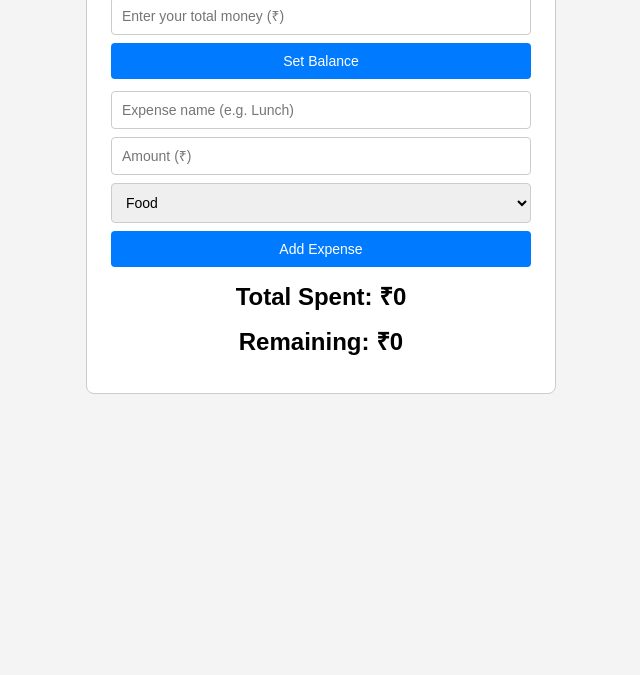
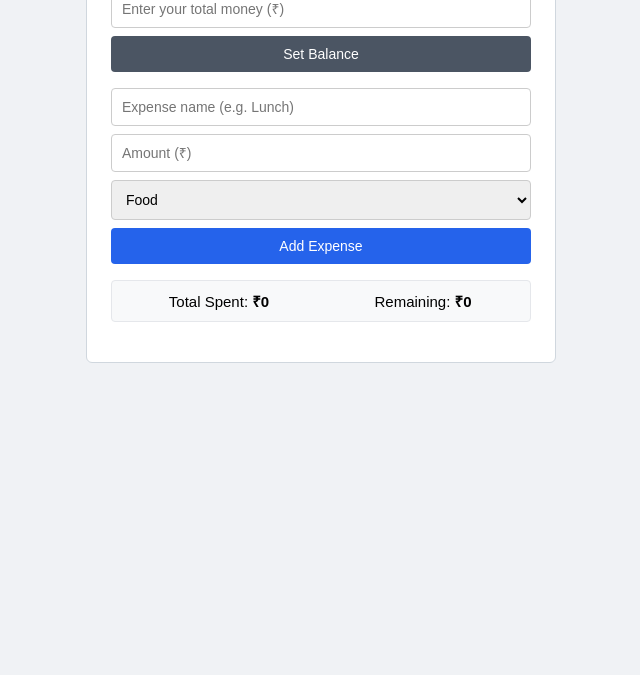
Before and after one commit to harshitraj0073-star/webdev-assignment, a plain HTML site: page index.html in a window 1280 px wide. Shown: the part 125-800 px from the top of the page, without its empty margins (319-959 px from the left). Drawn offline with Linux system fonts and the light colour scheme.

Commit message:
Polish summary grid and button styling

```diff
--- a/index.html
+++ b/index.html
@@ -29,8 +29,10 @@
             <button type="submit">Add Expense</button>
         </form>
 
-        <h2>Total Spent: ₹<span id="totalAmount">0</span></h2>
-        <h2>Remaining: ₹<span id="remainingAmount">0</span></h2>
+        <div class="summary">
+            <p>Total Spent: <strong>₹<span id="totalAmount">0</span></strong></p>
+            <p>Remaining: <strong>₹<span id="remainingAmount">0</span></strong></p>
+        </div>
 
         <ul id="expenseList"></ul>
     </div>
--- a/style.css
+++ b/style.css
@@ -1,6 +1,6 @@
 body {
     font-family: Arial, sans-serif;
-    background-color: #f4f4f4;
+    background-color: #f0f2f5;
     padding: 40px 20px;
 }
 
@@ -9,15 +9,17 @@ body {
     max-width: 420px;
     margin: auto;
     padding: 24px;
-    border: 1px solid #ccc;
-    border-radius: 8px;
+    border: 1px solid #d0d7de;
+    border-radius: 6px;
     display: grid;
-    gap: 12px;
+    gap: 16px;
 }
 
-h1, h2 {
+h1 {
     text-align: center;
     margin: 0;
+    font-size: 22px;
+    color: #222;
 }
 
 .balance-box, form {
@@ -33,14 +35,38 @@ input, select, button {
 }
 
 button {
-    background-color: #007bff;
+    background-color: #2563eb;
     color: white;
     border: none;
     cursor: pointer;
 }
 
 button:hover {
-    background-color: #0056b3;
+    background-color: #1d4ed8;
+}
+
+#setBalanceBtn {
+    background-color: #4b5563;
+}
+
+#setBalanceBtn:hover {
+    background-color: #374151;
+}
+
+.summary {
+    display: grid;
+    grid-template-columns: 1fr 1fr;
+    gap: 10px;
+    text-align: center;
+    background-color: #f8f9fa;
+    padding: 10px;
+    border: 1px solid #e5e7eb;
+    border-radius: 4px;
+}
+
+.summary p {
+    margin: 0;
+    font-size: 15px;
 }
 
 ul {
@@ -52,4 +78,5 @@ ul {
 li {
     padding: 8px 4px;
     border-bottom: 1px solid #eee;
+    font-size: 14px;
 }
```
